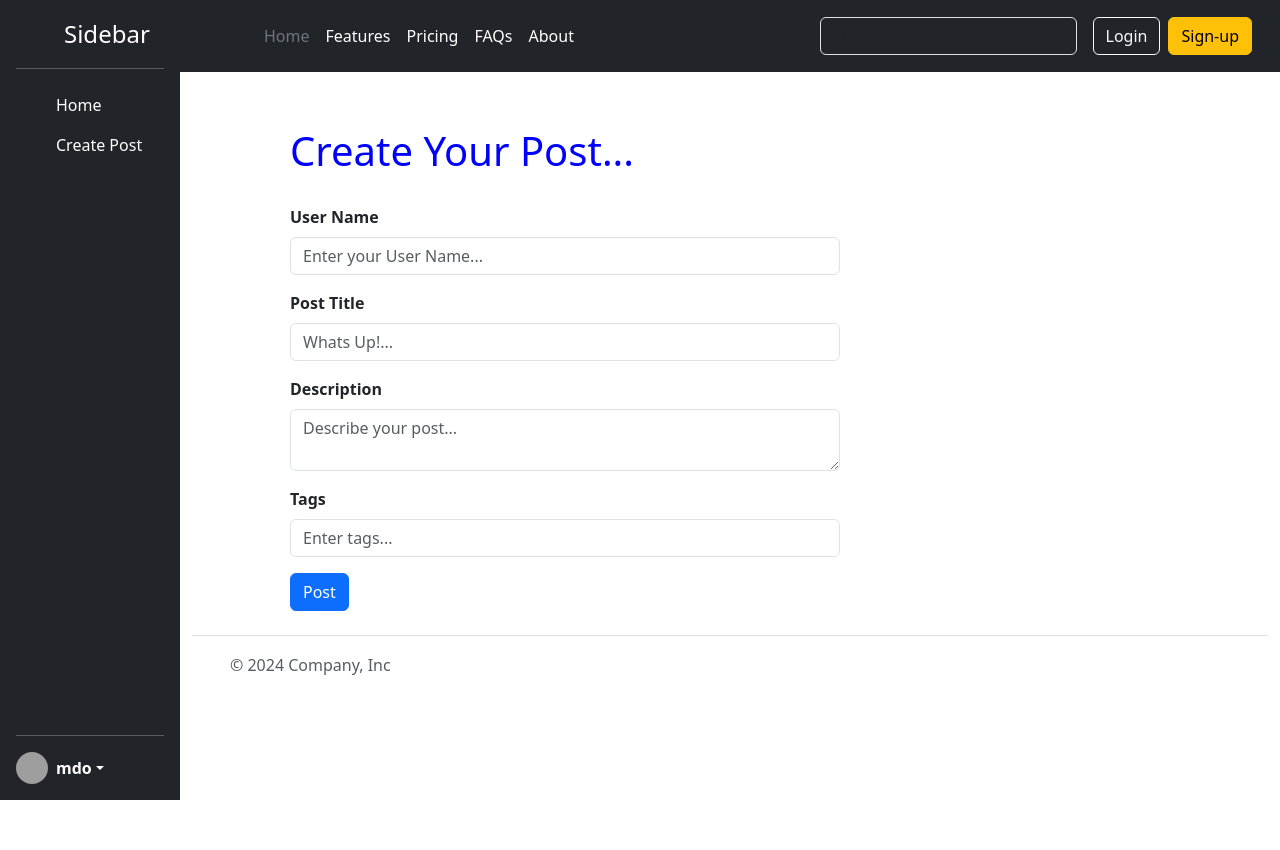
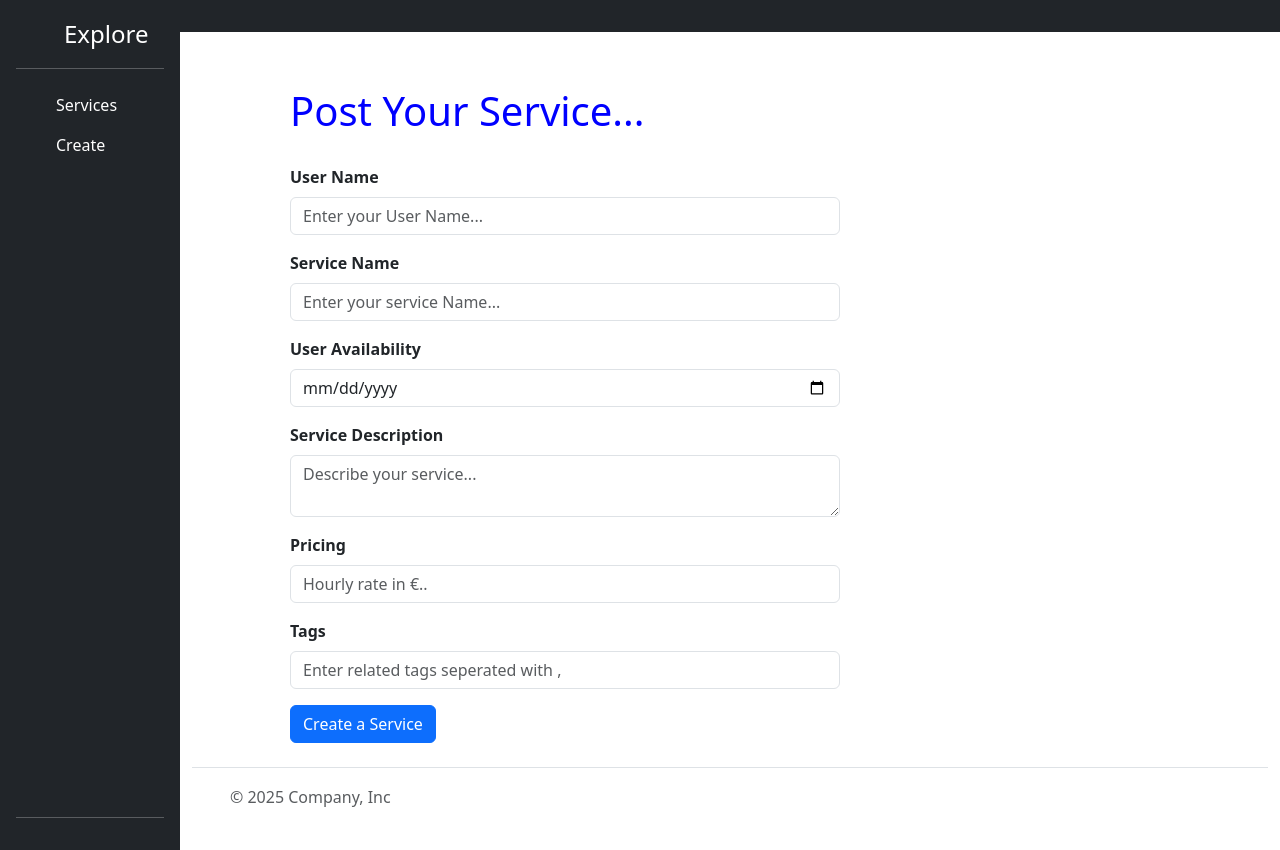
Before and after one commit to AbishekCM/ServiceBookingApp, a React (Vite) app: page /create-post in a window 1280 px wide. Before the commit the page ends 800 px from the top, so only its background shows below. Built offline with nearby package versions, Linux system fonts and the light colour scheme; grey boxes are pictures that could not be loaded.

Commit message:
initial commit

```diff
--- a/package.json
+++ b/package.json
@@ -11,6 +11,7 @@
   },
   "dependencies": {
     "bootstrap": "^5.3.3",
+    "emailjs-com": "^3.2.0",
     "react": "^18.3.1",
     "react-dom": "^18.3.1",
     "react-icons": "^5.4.0",
--- a/src/components/CreatePost.jsx
+++ b/src/components/CreatePost.jsx
@@ -1,3 +1,4 @@
+/* eslint-disable no-unused-vars */
 import { useContext, useRef } from "react";
 import { PostList } from "../store/posts-list-store";
 import { useNavigate } from "react-router-dom";
@@ -6,32 +7,41 @@ function CreatePost() {
   const { addPost } = useContext(PostList);
   const navigate = useNavigate();
 
+  const serviceNameElement=useRef();
+  const availabilityElement=useRef();
+  const serviceRateElement = useRef();
   const userNameElement = useRef();
-  const postTitleElement = useRef();
-  const postBodyElement = useRef();
-  const postTagsElement = useRef();
+  const serviceDescriptionElement = useRef();
+  const serviceTagsElement = useRef();
 
   function handleSubmit(event) {
     event.preventDefault();
 
     const userName = userNameElement.current.value;
-    const postTitle = postTitleElement.current.value;
-    const postBody = postBodyElement.current.value;
-    const postTags = postTagsElement.current.value.split(",");
+    const serviceTitle = serviceRateElement.current.value;
+    const userAvailability= availabilityElement.current.value;
+    const serviceRate=serviceRateElement.current.value;
 
-    addPost(userName, postTitle, postBody, postTags);
+    const serviceDescription = serviceDescriptionElement.current.value;
+    const serviceTags = serviceTagsElement.current.value.split(",");
 
-    userNameElement.current.value = "";
-    postTitleElement.current.value = "";
-    postBodyElement.current.value = "";
-    postTagsElement.current.value = "";
+    console.log(serviceDescription);
+
+    addPost(userName,serviceTitle,userAvailability,serviceDescription,serviceRate,serviceTags);
+
+    /* userNameElement.current.value = "";
+    serviceRateElement.current.value = "";
+    serviceDescriptionElement.current.value = "";
+    serviceTagsElement.current.value = "";
+    userAvailability.current.value="";
+    serviceNameElement.current.value=""; */
 
     navigate("/");
   }
   return (
     <form className="create-post" onSubmit={handleSubmit}>
       <h1 style={{ marginBottom: "30px", color: "blue" }}>
-        Create Your Post...
+        Post Your Service...
       </h1>
       <div className="mb-3">
         <label htmlFor="userName" className="form-label form-labels">
@@ -48,29 +58,59 @@ function CreatePost() {
       </div>
 
       <div className="mb-3">
-        <label htmlFor="title" className="form-label form-labels">
-          Post Title
+        <label htmlFor="serviceName" className="form-label form-labels">
+          Service Name
         </label>
         <input
-          ref={postTitleElement}
+          ref={serviceNameElement}
           type="text"
           className="form-control"
-          id="title"
-          placeholder="Whats Up!..."
+          id="serviceName"
+          placeholder="Enter your service Name..."
           required
         />
       </div>
 
       <div className="mb-3">
-        <label htmlFor="body" className="form-label form-labels">
-          Description
+        <label htmlFor="userAvailability" className="form-label form-labels">
+          User Availability
+        </label>
+        <input
+          ref={availabilityElement}
+          type="date"
+          className="form-control"
+          id="userAvailability"
+          placeholder="Enter your User Name..."
+          required
+        />
+      </div>
+
+
+
+      <div className="mb-3">
+        <label htmlFor="serviceDescription" className="form-label form-labels">
+          Service Description
         </label>
         <textarea
-          ref={postBodyElement}
+          ref={serviceDescriptionElement}
           type="text"
           className="form-control"
-          id="body"
-          placeholder="Describe your post..."
+          id="serviceDescription"
+          placeholder="Describe your service..."
+          required
+        />
+      </div>
+
+      <div className="mb-3">
+        <label htmlFor="title" className="form-label form-labels">
+          Pricing
+        </label>
+        <input
+          ref={serviceRateElement}
+          type="number"
+          className="form-control"
+          id="serviceRate"
+          placeholder="Hourly rate in €.."
           required
         />
       </div>
@@ -80,17 +120,17 @@ function CreatePost() {
           Tags
         </label>
         <input
-          ref={postTagsElement}
+          ref={serviceTagsElement}
           type="text"
           className="form-control"
           id="tags"
-          placeholder="Enter tags..."
+          placeholder="Enter related tags seperated with ,"
           required
         />
       </div>
 
       <button type="submit" className="btn btn-primary">
-        Post
+        Create a Service
       </button>
     </form>
   );
--- a/src/components/Footer.jsx
+++ b/src/components/Footer.jsx
@@ -16,7 +16,7 @@ function Footer() {
             </svg>
           </a>
           <span className="mb-3 mb-md-0 text-body-secondary">
-            © 2024 Company, Inc
+            © 2025 Company, Inc
           </span>
         </div>
 
--- a/src/components/Header.jsx
+++ b/src/components/Header.jsx
@@ -2,7 +2,7 @@
 function Header(){
   return (
     <header className="p-3 text-bg-dark">
-        <div className="container" bis_skin_checked="1">
+       {/*  <div className="container" bis_skin_checked="1">
           <div
             className="d-flex flex-wrap align-items-center justify-content-center justify-content-lg-start"
             bis_skin_checked="1"
@@ -71,7 +71,7 @@ function Header(){
               </button>
             </div>
           </div>
-        </div>
+        </div> */}
       </header>
   );
 }
--- a/src/components/Post.jsx
+++ b/src/components/Post.jsx
@@ -8,8 +8,10 @@ import { useContext, useState } from "react";
 import { useNavigate } from "react-router-dom";
 
 import { PostList } from "../store/posts-list-store";
+import PopupForm from "./ReservationForm";
 
 function Post({ post }) {
+
   const { deletePost } = useContext(PostList);
 
   const [postReactions, setPostReactions] = useState(post.postReactions);
@@ -25,15 +27,30 @@ function Post({ post }) {
     });
   }
 
+
+
   return (
     <div className="card post-card" style={{ width: "30rem" }}>
       <div className="card-body">
-        <span>User: </span>
+        <span>Service Provider:</span>
         <span style={{ fontWeight: "500", color: "blue" }}>
           '{post.userName}'
         </span>
-        <h3 className="card-title">{post.postTitle}</h3>
-        <p className="card-text">&quot;{post.postBody}&quot;</p>
+        <h3 className="card-title">{post.serviceTitle}</h3>
+        <p className="card-text">&quot;{post.serviceDescription}&quot;</p>
+        <hr />
+        <label htmlFor="pricing">Hourly Rate: {post.pricing}€/h</label>
+        <br />
+        <label htmlFor="pricing">Provider Availability: {post.userAvailability}</label>
+        <br />
+        Service Tags#:
+        {post.serviceTags.map((tag, index) => (
+          <span
+            key={index}
+            className="badge text-bg-primary hashtag"
+          >{`+${tag}+`}</span>
+        ))}
+        <hr />
         <button
           onClick={() => {
             handleClickReaction();
@@ -44,23 +61,17 @@ function Post({ post }) {
           <AiOutlineLike />
           <span className="badge text-bg-secondary">{postReactions}</span>
         </button>
-        <br />
-        <br />
-        Tags#:
-        {post.postTags.map((tag, index) => (
-          <span
-            key={index}
-            className="badge text-bg-primary hashtag"
-          >{`+${tag}+`}</span>
-        ))}
-        <hr />
         <p>Posted At: {post.createdAt}</p>
         <span className="icos" style={{ color: "green" }}>
-          <MdEditSquare size={30} onClick={() => handleEditPost(post)} />
+          <MdEditSquare size={30} onClick={() => {}} />
         </span>
         <span className="icos">
           <RiDeleteBinFill size={30} onClick={() => deletePost(post.postId)} />
         </span>
+        <br />
+        <br />
+
+        <PopupForm post={post}></PopupForm>
       </div>
     </div>
   );
--- /dev/null
+++ b/src/components/ReservationForm.jsx
@@ -0,0 +1,149 @@
+/* eslint-disable react/prop-types */
+/* eslint-disable no-unused-vars */
+import { useRef, useState } from 'react';
+import emailjs from 'emailjs-com';
+
+function PopupForm({post}) {
+  const [showPopup, setShowPopup] = useState(false);
+
+  const customerNameElement=useRef();
+  const customerEmailElement=useRef();
+  const reservationDayElement=useRef();
+
+
+  const openPopup = () => {
+    setShowPopup(true);
+  };
+
+  const closePopup = () => {
+    setShowPopup(false);
+  };
+
+  async function sendReservationDetails(customerName,customerEmail,reservationDate){
+    const formData={
+      from_name:'the Reservation Team',
+      to_name:customerName,
+      to_email:customerEmail,
+      subject:'Reservation Details',
+      message:
+      `
+      Here are your reservation details:
+
+      Service Name: ${post.serviceTitle}
+
+      Reservation Date: ${reservationDate}
+
+      Hourly Rate: ${post.pricing}€/h
+      `
+    }
+
+    try {
+      const response = await emailjs.send(
+        'service_ma5te3a', // Replace with your EmailJS Service ID
+        'template_d5sktoo', // Replace with your EmailJS Template ID
+        formData, // Form data passed directly
+        'irzUD5hRcDrQs4iDP' // Replace with your EmailJS Public Key
+      );
+
+      alert(`Reservation Confirmed,
+        Please check your email:
+        ${customerEmail} `);
+
+      //setFormData({ name: '', email: '', message: '' }); // Clear form
+    } catch (error) {
+      alert('Failed to Reserve. Please try again.');
+
+    } finally {
+      //setIsSending(false); // Reset the loading state
+    }
+
+
+
+  }
+
+  const handleFormSubmit = (e) => {
+    e.preventDefault();
+
+    const customerName=customerNameElement.current.value;
+    const customerEmail=customerEmailElement.current.value;
+    const reservationDate=reservationDayElement.current.value;
+
+
+    setShowPopup(false); // Close the popup after submission
+
+    sendReservationDetails(customerName,customerEmail,reservationDate);
+
+
+  };
+
+  return (
+    <div>
+      <button onClick={openPopup}>Reserve</button>
+
+      {showPopup && (
+        <div style={overlayStyle}>
+          <div style={popupStyle}>
+            <h2>Reservation form</h2>
+            <form onSubmit={handleFormSubmit}>
+              <div>
+                <label htmlFor="name">Name:</label>
+                <input type="text" id="name" name="name" required ref={customerNameElement}/>
+              </div>
+              <div style={{ marginTop: '10px' }}>
+                <label htmlFor="email">Email:</label>
+                <input type="email" id="email" name="email" required ref={customerEmailElement} />
+              </div>
+
+              <div style={{ marginTop: '10px' }}>
+                <label htmlFor="reservationDay">Reservation day:</label>
+                <input type="date" id="reservationDay" name="reservationDay" required ref={reservationDayElement}/>
+              </div>
+
+              <div style={{ marginTop: '10px' }}>
+                <label htmlFor="bookedService"><b>Service Choosen: </b>{post.serviceTitle}</label>
+
+              </div>
+
+              <div style={{ marginTop: '10px' }}>
+                <label htmlFor="bookedService"><b>Total: </b>{post.pricing}€</label>
+
+              </div>
+
+              <div style={{ marginTop: '20px' }}>
+                <button type="submit">Confirm</button>
+                <button type="button" onClick={closePopup} style={{ marginLeft: '10px' }}>
+                  Cancel
+                </button>
+              </div>
+            </form>
+          </div>
+        </div>
+      )}
+    </div>
+  );
+}
+
+// Styles for overlay and popup
+const overlayStyle = {
+  position: 'fixed',
+  top: 0,
+  left: 0,
+  width: '100%',
+  height: '100%',
+  backgroundColor: 'rgba(0, 0, 0, 0.5)',
+  display: 'flex',
+  justifyContent: 'center',
+  alignItems: 'center',
+  zIndex: 1000,
+};
+
+const popupStyle = {
+  backgroundColor: '#fff',
+  padding: '20px',
+  borderRadius: '8px',
+  boxShadow: '0 4px 8px rgba(0, 0, 0, 0.2)',
+  width: '500px',
+  textAlign: 'center',
+};
+
+export default PopupForm;
--- a/src/components/Sidebar.jsx
+++ b/src/components/Sidebar.jsx
@@ -17,7 +17,7 @@ function Sidebar() {
         <svg className="bi pe-none me-2" width="40" height="32">
           <use xlinkHref="#bootstrap"></use>
         </svg>
-        <span className="fs-4">Sidebar</span>
+        <span className="fs-4">Explore</span>
       </a>
       <hr />
       <ul className="nav nav-pills flex-column mb-auto">
@@ -26,7 +26,7 @@ function Sidebar() {
             <svg className="bi pe-none me-2" width="16" height="16">
               <use xlinkHref="#home"></use>
             </svg>
-            Home
+            Services
           </Link>
         </li>
         <li>
@@ -34,12 +34,12 @@ function Sidebar() {
             <svg className="bi pe-none me-2" width="16" height="16">
               <use xlinkHref="#speedometer2"></use>
             </svg>
-            Create Post
+            Create
           </Link>
         </li>
       </ul>
       <hr />
-      <div className="dropdown" bis_skin_checked="1">
+      {/* <div className="dropdown" bis_skin_checked="1">
         <a
           href="#"
           className="d-flex align-items-center text-white text-decoration-none dropdown-toggle"
@@ -80,7 +80,7 @@ function Sidebar() {
             </a>
           </li>
         </ul>
-      </div>
+      </div> */}
     </div>
   );
 }
--- a/src/routes/App.jsx
+++ b/src/routes/App.jsx
@@ -11,6 +11,7 @@ import PostList from "../components/PostList";
 import { useState } from "react";
 import PostListProvider from "../store/posts-list-store";
 import { Outlet } from "react-router-dom";
+
 
 function App() {
   const [selectedTab, setSelectedTab] = useState("Home");
--- a/src/store/posts-list-store.jsx
+++ b/src/store/posts-list-store.jsx
@@ -1,7 +1,7 @@
 /* eslint-disable no-empty */
 /* eslint-disable no-unused-vars */
 /* eslint-disable react/prop-types */
-import { createContext, useCallback, useMemo, useReducer } from "react";
+import React, { createContext, useCallback, useMemo, useReducer } from "react";
 import { v4 as uuidv4 } from "uuid";
 export const PostList = createContext({
   postList: [],
@@ -16,17 +16,20 @@ const postListReducer = (currentPostList, action) => {
     newPosts = currentPostList.filter(
       (post) => post.postId !== action.payload.postId
     );
-    console.log(newPosts);
+
   } else if (action.type === "ADD_POST") {
     const newPost = {
       postId: action.payload.postId,
       userName: action.payload.userName,
-      postTitle: action.payload.postTitle,
-      postBody: action.payload.postBody,
-      postTags: action.payload.postTags,
+      serviceTitle: action.payload.serviceTitle,
+      userAvailability:action.payload.userAvailability,
+      serviceDescription: action.payload.serviceDescription,
+      pricing:action.payload.pricing,
+      serviceTags: action.payload.serviceTags,
       postReactions: action.payload.postReactions,
       createdAt: action.payload.createdAt,
     };
+    console.log(newPost);
 
     newPosts = [newPost, ...currentPostList];
   } else if (action.type === "EDIT_POST") {
@@ -57,15 +60,17 @@ const PostListProvider = ({ children }) => {
     DEFAULT_POST_LIST
   );
 
-  const addPost = (userName, postTitle, postBody, postTags) => {
+  const addPost = (userName, serviceTitle, userAvailability, serviceDescription,pricing,serviceTags) => {
     const addPostAction = {
       type: "ADD_POST",
       payload: {
         postId: uuidv4(),
         userName,
-        postTitle,
-        postBody,
-        postTags,
+        serviceTitle,
+        userAvailability,
+        serviceDescription,
+        pricing,
+        serviceTags,
         postReactions: 0,
         createdAt: new Date().toLocaleString(),
       },
@@ -123,24 +128,31 @@ const PostListProvider = ({ children }) => {
 
 const DEFAULT_POST_LIST = [
   {
-    postId: "1",
-    postTitle: "Going to Helsinki",
-    postBody: "vacation from work",
-    postReactions: 2,
-    userName: "user-08",
-    postTags: ["vacation", "finland", "helsinki"],
-    createdAt: "1/7/2025, 1:35:06 AM",
+    postId:'1',
+    userName:'Abishek',
+    serviceTitle:'web Development with React/Node',
+    userAvailability:'02/02/2025',
+    serviceDescription:'coding in react and node js',
+    pricing:30,
+    serviceTags:['react','node','web development'],
+    createdAt: "1/7/2025, 1:40:06 AM",
+    postReactions: 3,
+
   },
 
   {
-    postId: "2",
-    postTitle: "Learning React",
-    postBody: "from youtube, sample projects",
+    postId:'2',
+    userName:'Sanna',
+    serviceTitle:'Babysitting',
+    userAvailability:'02/03/2025',
+    serviceDescription:'Babysitting service for children, experienced and certified',
+    pricing:20,
+    serviceTags:['babysitting','caregiver','children'],
+    createdAt: "1/7/2025, 1:40:06 AM",
     postReactions: 3,
-    userName: "user-09",
-    postTags: ["react", "learning", "tutorial"],
-    createdAt: "1/7/2025, 1:40:06 AM",
+
   },
+
 ];
 
 export default PostListProvider;
```
Also changed, not shown: 1 other file (tests, documents, lock files or other folders).
